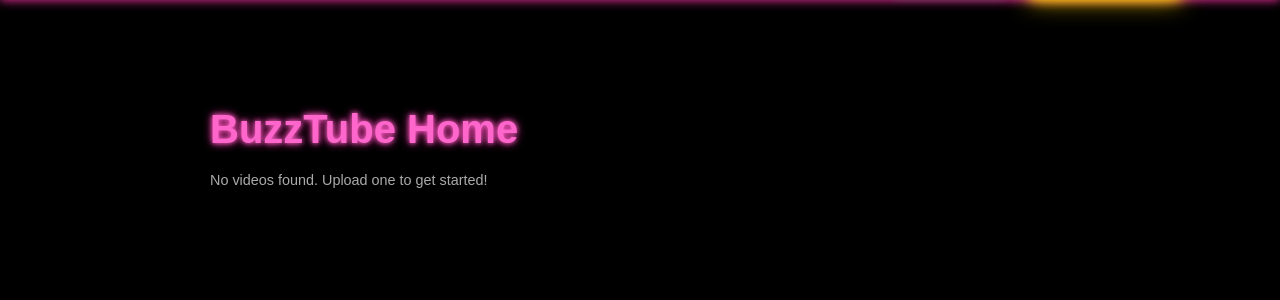
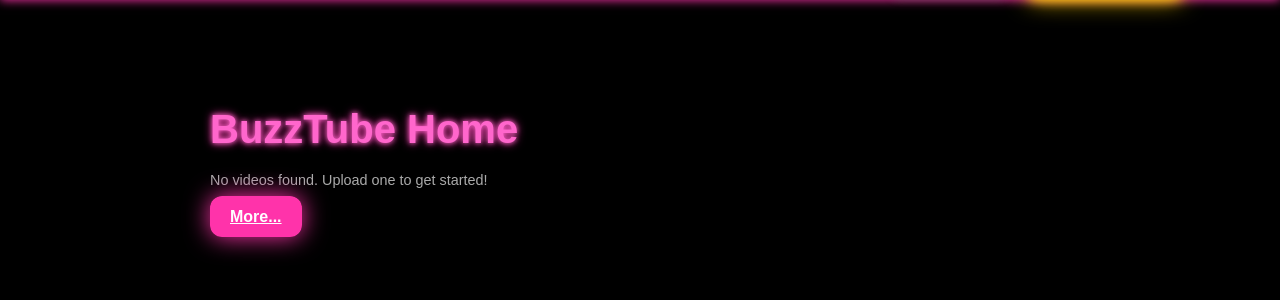
Before and after one commit to Mr-A-Hacker/BuzzTube2, a Flask app: page / in a window 1280 px wide. Shown: the part 39-339 px from the top of the page. Run offline with Flask 3, Linux system fonts and the light colour scheme; a user stored in the database is signed in; data comes from the database, SQL or seed files in the repository; data that the repository does not hold is empty.

Commit message:
Update home.html

```diff
--- a/templates/home.html
+++ b/templates/home.html
@@ -71,6 +71,11 @@
         <li class="meta">No videos found. Upload one to get started!</li>
       {% endfor %}
     </ul>
+
+    <!-- More Button -->
+    <div class="text-center mt-4">
+      <a href="{{ url_for('more_content') }}" class="btn three-d-btn">More...</a>
+    </div>
   </div>
 </div>
 
@@ -97,13 +102,7 @@
   .neon-input:focus { background:linear-gradient(160deg,#0a0a0a,#151515); border-color:#ff66cc; box-shadow:0 0 30px #ff66cc; transform:scale(1.05); }
 
   .premium-request { margin-bottom: 25px; }
-
-  .premium-badge {
-    color: #ff66cc;
-    font-weight: bold;
-    text-shadow: 0 0 8px #ff33aa, 0 0 16px #ff66cc;
-    margin-left: 8px;
-  }
+  .premium-badge { color: #ff66cc; font-weight: bold; text-shadow: 0 0 8px #ff33aa, 0 0 16px #ff66cc; margin-left: 8px; }
 </style>
 
 <!-- Script -->
```
